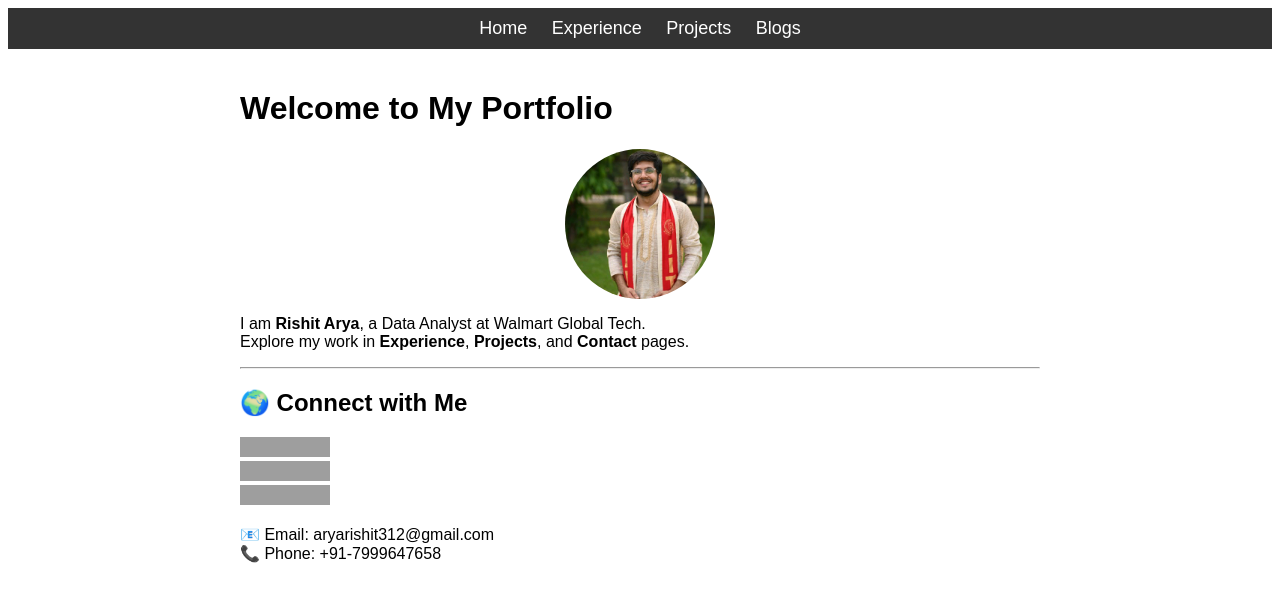
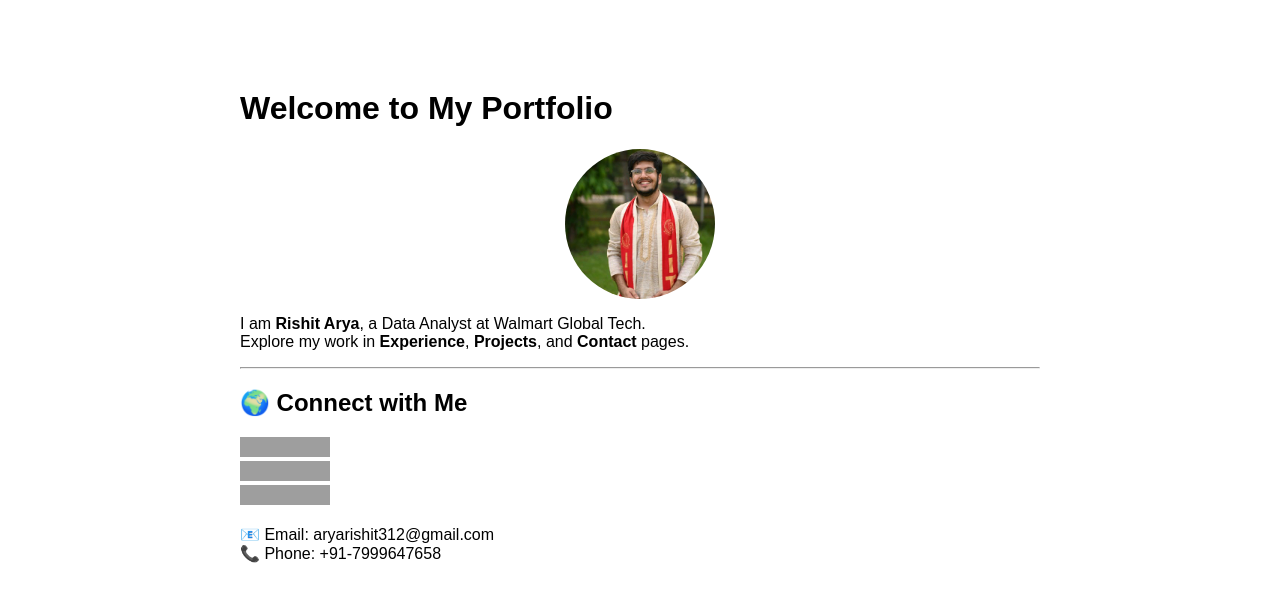
Before and after one commit to rishitarya/rishitarya.github.io, a Jekyll site: the page built from index.md, in a window 1280 px wide. Shown: the top 602 px of the page. Built offline with Jekyll 4.4.1, drawn with Linux system fonts in a browser that asks for light colours; grey boxes are pictures that could not be loaded.

Commit message:
Update default.html

```diff
--- a/_layouts/default.html
+++ b/_layouts/default.html
@@ -6,9 +6,9 @@
     <title>{{ page.title }}</title>
     <style>
         body { font-family: Arial, sans-serif; }
-        nav { background: #333; padding: 10px; text-align: center; }
+        nav { background: #ffffff; padding: 10px; text-align: center; }
         nav a { color: white; margin: 10px; text-decoration: none; font-size: 18px; }
-        nav a:hover { text-decoration: underline; }
+        nav a:active { border-bottom: 3px solid blue; }
         .container { max-width: 800px; margin: auto; padding: 20px; }
     </style>
 </head>
```
